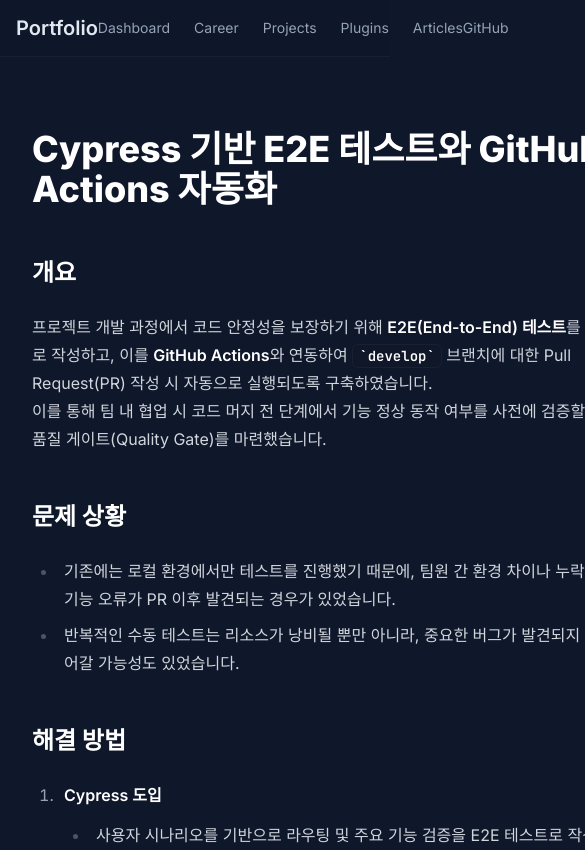
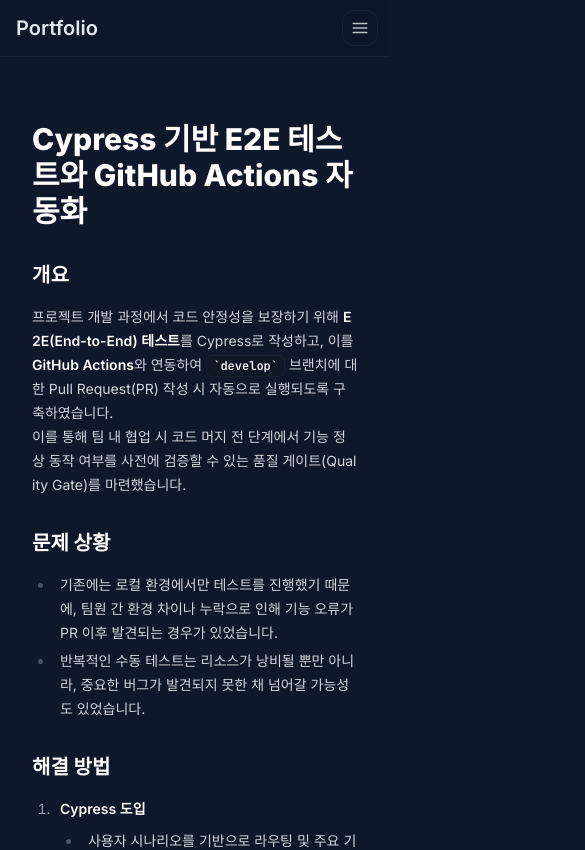
Before and after one commit to TaeminChoe/Portfolio, a Next.js app: page /articles/cypress-e2e-process in a window 390 px wide. Shown: the top 850 px of the page, 585 px wide, since content can reach past the window. Built offline with nearby package versions, Linux system fonts and the light colour scheme.

Commit message:
feat: apply responsive

```diff
--- a/src/app/articles/[slug]/page.tsx
+++ b/src/app/articles/[slug]/page.tsx
@@ -33,8 +33,10 @@
   if (!contents) notFound();
 
   return (
-    <div className="prose prose-invert mx-auto max-w-[800px] px-4 py-10">
-      <ReactMarkdown rehypePlugins={[rehypeHighlight]}>{contents}</ReactMarkdown>
+    <div className="mx-auto w-full px-4 py-8 lg:max-w-[1024px] lg:px-6 lg:py-10">
+      <article className="prose prose-invert prose-sm sm:prose-base lg:prose-lg max-w-none break-all">
+        <ReactMarkdown rehypePlugins={[rehypeHighlight]}>{contents}</ReactMarkdown>
+      </article>
     </div>
   );
 }
--- a/src/app/articles/page.tsx
+++ b/src/app/articles/page.tsx
@@ -1,10 +1,10 @@
 "use client";
-import React, { useMemo, useState } from "react";
 import Link from "next/link";
+import { useMemo, useState } from "react";
 
+import KeywordTag from "@/components/common/KeywordTag";
 import { ARTICLES } from "@/constants";
 import { cx, formatDate } from "@/utils";
-import KeywordTag from "@/components/common/KeywordTag";
 
 // Unique tag list
 const ALL_TAGS = Array.from(new Set(ARTICLES.flatMap((a) => a.tags))).sort();
@@ -37,7 +37,7 @@
 
   return (
     <main className="bg-background text-text min-h-dvh">
-      <div className="mx-auto w-[1024px] max-w-[1024px] px-4 py-8 lg:px-6 lg:py-10">
+      <div className="mx-auto px-4 py-8 lg:w-[1024px] lg:max-w-[1024px] lg:px-6 lg:py-10">
         <header className="mb-6 lg:mb-8" aria-label="Articles Header">
           <h1 className="text-title">Articles</h1>
           <p className="text-description text-subtext mt-1">
--- a/src/app/layout.tsx
+++ b/src/app/layout.tsx
@@ -1,10 +1,10 @@
+import { Metadata, Viewport } from "next";
+import { Inter, JetBrains_Mono, Noto_Sans_KR } from "next/font/google";
 import "./globals.css";
-import { Metadata, Viewport } from "next";
-import { Inter, Noto_Sans_KR, JetBrains_Mono } from "next/font/google";
 
+import Provider from "@/components/common/Provider";
+import Footer from "@/components/layout/Footer";
 import Header from "@/components/layout/Header";
-import Footer from "@/components/layout/Footer";
-import Provider from "@/components/common/Provider";
 import "highlight.js/styles/github-dark.css";
 
 const inter = Inter({
@@ -56,7 +56,7 @@
       >
         <Provider>
           <Header />
-          <main id="main" className="mx-auto max-w-[1024px] px-4 py-8 lg:px-6">
+          <main id="main" className="mx-auto w-full px-4 py-8 lg:max-w-[1024px] lg:px-6">
             {children}
           </main>
           <Footer />
--- a/src/app/page.tsx
+++ b/src/app/page.tsx
@@ -8,7 +8,7 @@
 export default function DashboardPage() {
   return (
     <main className="bg-background text-text min-h-dvh">
-      <div className="mx-auto w-[1024px] max-w-[1024px] px-4 py-8 lg:px-6 lg:py-10">
+      <div className="mx-auto px-4 py-8 lg:w-[1024px] lg:max-w-[1024px] lg:px-6 lg:py-10">
         <header className="mb-6 lg:mb-8">
           <h1 className="text-title">Dashboard</h1>
         </header>
--- a/src/app/plugins/page.tsx
+++ b/src/app/plugins/page.tsx
@@ -1,5 +1,4 @@
 "use client";
-import React from "react";
 import Link from "next/link";
 
 import { PLUGINS } from "@/constants";
@@ -7,7 +6,7 @@
 export default function PluginsOverviewPage() {
   return (
     <main className="bg-background text-text min-h-dvh">
-      <div className="mx-auto w-[1024px] max-w-[1024px] px-4 py-8 lg:px-6 lg:py-10">
+      <div className="mx-auto px-4 py-8 lg:w-[1024px] lg:max-w-[1024px] lg:px-6 lg:py-10">
         <header className="mb-6 lg:mb-8">
           <h1 className="text-title">Plugins</h1>
           <p className="text-description text-subtext mt-1">
--- a/src/app/projects/page.tsx
+++ b/src/app/projects/page.tsx
@@ -1,10 +1,10 @@
 "use client";
-import React, { useMemo, useState } from "react";
 import Link from "next/link";
+import { useMemo, useState } from "react";
 
+import KeywordTag from "@/components/common/KeywordTag";
+import { PROJECTS } from "@/constants";
 import { cx } from "@/utils";
-import { PROJECTS } from "@/constants";
-import KeywordTag from "@/components/common/KeywordTag";
 
 export default function ProjectsPage() {
   const [query, setQuery] = useState("");
@@ -30,7 +30,7 @@
 
   return (
     <main className="bg-background text-text min-h-dvh">
-      <div className="mx-auto w-[1024px] max-w-[1024px] px-4 py-8 lg:px-6 lg:py-10">
+      <div className="mx-auto px-4 py-8 lg:w-[1024px] lg:max-w-[1024px] lg:px-6 lg:py-10">
         <header className="mb-6 lg:mb-8" aria-label="Projects Header">
           <h1 className="text-title">Projects</h1>
           <p className="text-description text-subtext mt-1">
--- a/src/components/layout/Header.tsx
+++ b/src/components/layout/Header.tsx
@@ -1,31 +1,43 @@
 "use client";
-import { EXTERNAL_LINKS, ROUTES } from "@/constants";
+import { ROUTES } from "@/constants";
 import Link from "next/link";
 import { usePathname } from "next/navigation";
+import { useEffect, useState } from "react";
 
 export default function Header() {
   const pathname = usePathname();
+  const [open, setOpen] = useState(false);
   const dashboardUrl = ROUTES[0].url;
+
+  // 라우트 변경 시 모바일 메뉴 자동 닫기
+  useEffect(() => {
+    setOpen(false);
+  }, [pathname]);
 
   return (
     <header className="border-border/60 bg-background/70 sticky top-0 z-40 border-b backdrop-blur">
       <div className="mx-auto flex h-14 max-w-[1024px] items-center justify-between px-4 lg:px-6">
         {/* 좌측 로고/타이틀 */}
-        <Link href={dashboardUrl} className="text-section">
+        <Link href={dashboardUrl} className="text-section hover:opacity-90">
           Portfolio
         </Link>
 
-        {/* 중앙: 내부 라우트 */}
-        <nav className="flex flex-1 justify-center gap-6">
+        {/* 데스크탑 내비게이션 */}
+        <nav className="hidden flex-1 justify-center gap-6 lg:flex">
           {ROUTES.map((item) => {
             const isActive = pathname === item.url;
             return (
               <Link
                 key={item.url}
                 href={item.url}
-                className={`text-body text-subtext hover:text-text transition-colors ${
-                  isActive ? "text-text" : ""
-                }`}
+                aria-current={isActive ? "page" : undefined}
+                className={[
+                  "text-body transition-colors",
+                  isActive ? "text-text" : "text-subtext hover:text-text",
+                  isActive
+                    ? "border-primary border-b-2 pb-0.5"
+                    : "border-b-2 border-transparent pb-0.5",
+                ].join(" ")}
               >
                 {item.name}
               </Link>
@@ -33,20 +45,84 @@
           })}
         </nav>
 
-        {/* 우측: 외부 링크 */}
-        <div className="flex items-center gap-4">
-          {EXTERNAL_LINKS.map((link) => (
+        {/* 데스크탑 우측(예: 외부 링크 자리) — 필요 시 열기 */}
+        <div className="hidden items-center gap-3 lg:flex">
+          {/* 예시
+          <a href="https://github.com/..." target="_blank" rel="noreferrer"
+             className="text-body text-subtext hover:text-text transition-colors">GitHub</a>
+          */}
+        </div>
+
+        {/* 모바일 햄버거 버튼 */}
+        <button
+          type="button"
+          className="border-border/60 hover:bg-surface/60 focus:ring-primary/50 -mr-1 inline-flex h-9 w-9 items-center justify-center rounded-xl border focus:ring-2 focus:outline-none lg:hidden"
+          aria-label="메뉴 열기"
+          aria-expanded={open}
+          aria-controls="mobile-nav"
+          onClick={() => setOpen((v) => !v)}
+        >
+          {/* 간단한 햄버거 아이콘 (inline SVG) */}
+          <svg width="18" height="18" viewBox="0 0 24 24" aria-hidden="true">
+            <path
+              d="M3 6h18M3 12h18M3 18h18"
+              className="stroke-text/80"
+              strokeWidth="2"
+              strokeLinecap="round"
+            />
+          </svg>
+        </button>
+      </div>
+
+      {/* 모바일 드롭다운 패널 */}
+      <div
+        id="mobile-nav"
+        className={[
+          "border-border/60 bg-background/95 border-t backdrop-blur lg:hidden",
+          open ? "block" : "hidden",
+        ].join(" ")}
+      >
+        <nav className="mx-auto max-w-[1024px] px-4 py-3 lg:px-6">
+          <ul className="flex flex-col gap-1">
+            {ROUTES.map((item) => {
+              const isActive = pathname === item.url;
+              return (
+                <li key={item.url}>
+                  <Link
+                    href={item.url}
+                    aria-current={isActive ? "page" : undefined}
+                    className={[
+                      "text-body flex w-full items-center justify-between rounded-xl px-3 py-2 transition-colors",
+                      isActive
+                        ? "bg-surface text-text"
+                        : "text-subtext hover:text-text hover:bg-surface/60",
+                    ].join(" ")}
+                  >
+                    <span>{item.name}</span>
+                    {isActive && (
+                      <span
+                        className="bg-primary ml-3 inline-block h-2 w-2 rounded-full"
+                        aria-hidden="true"
+                      />
+                    )}
+                  </Link>
+                </li>
+              );
+            })}
+          </ul>
+
+          {/* 필요 시 외부 링크 섹션 추가 */}
+          <div className="border-border/50 mt-3 border-t pt-3">
             <a
-              key={link.url}
-              href={link.url}
+              className="text-body text-subtext hover:text-text hover:bg-surface/60 block rounded-xl px-3 py-2"
+              href="..."
               target="_blank"
-              rel="noopener noreferrer"
-              className="text-body text-subtext hover:text-text transition-colors"
+              rel="noreferrer"
             >
-              {link.name}
+              GitHub
             </a>
-          ))}
-        </div>
+          </div>
+        </nav>
       </div>
     </header>
   );
--- a/tsconfig.json
+++ b/tsconfig.json
@@ -22,6 +22,6 @@
       "@/*": ["./src/*"]
     }
   },
-  "include": ["next-env.d.ts", "**/*.ts", "**/*.tsx", ".next/types/**/*.ts", "tailwind.config.js"],
+  "include": ["next-env.d.ts", "**/*.ts", "**/*.tsx", ".next/types/**/*.ts", "tailwind.config.ts"],
   "exclude": ["node_modules"]
 }
```
Also changed, not shown: src/app/plugins/use-alert/page.tsx (+5 -5 lines).
